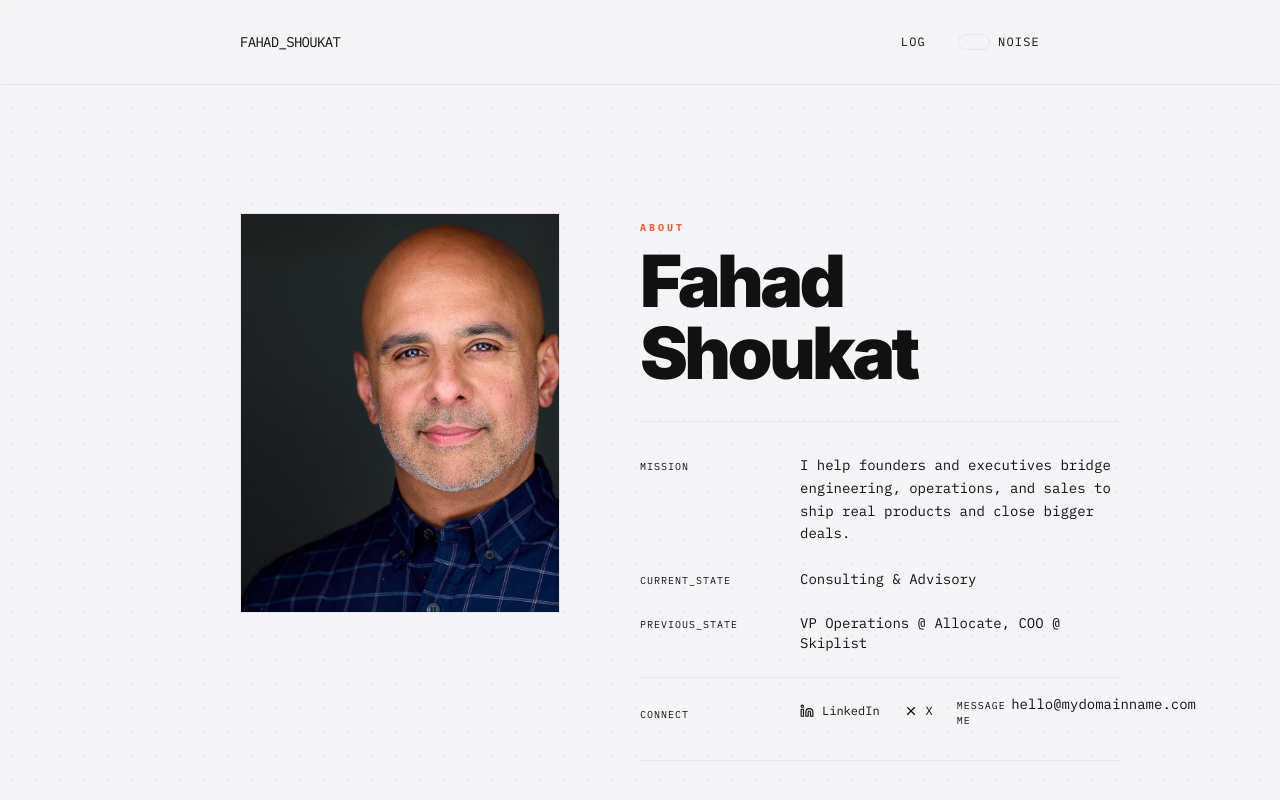
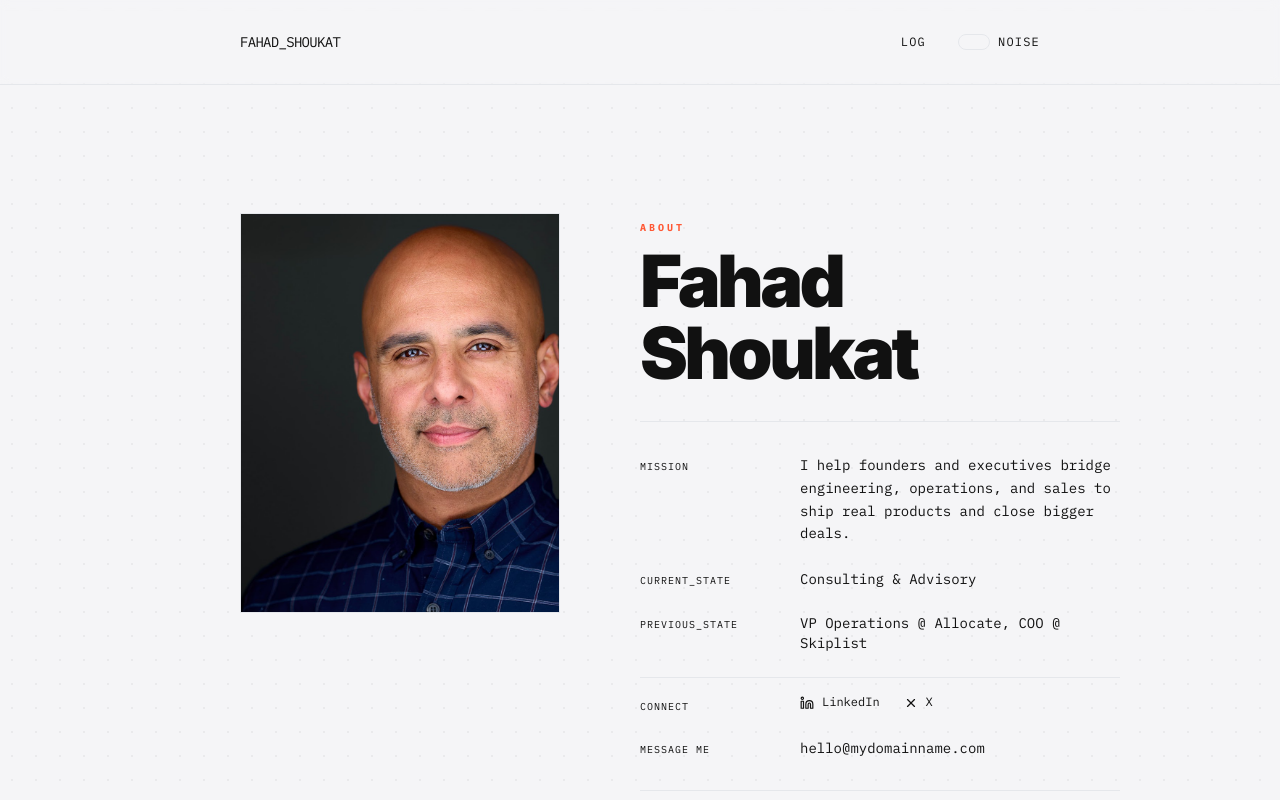
Before and after one commit to fahsho/fahadwebsite, a Next.js app: page / in a window 1280 px wide. Shown: the top 800 px of the page. Built offline with nearby package versions, Linux system fonts and the light colour scheme.

Commit message:
Update contact info

```diff
--- a/src/app/page.tsx
+++ b/src/app/page.tsx
@@ -68,11 +68,12 @@ export default function Home() {
                     <X size={14} />
                     <span className="border-b border-transparent group-hover:border-accent">X</span>
                   </Link>
-                  <div className="grid grid-cols-3 items-baseline">
-                    <span className="text-[10px] uppercase text-foreground/40 tracking-widest">Message Me</span>
-                    <span className="col-span-2 text-sm">hello@mydomainname.com</span>
-                  </div>
+
                 </div>
+              </div>
+              <div className="grid grid-cols-3 items-baseline">
+                <span className="text-[10px] uppercase text-foreground/40 tracking-widest">Message Me</span>
+                <span className="col-span-2 text-sm">hello@mydomainname.com</span>
               </div>
             </div>
           </div>
```
